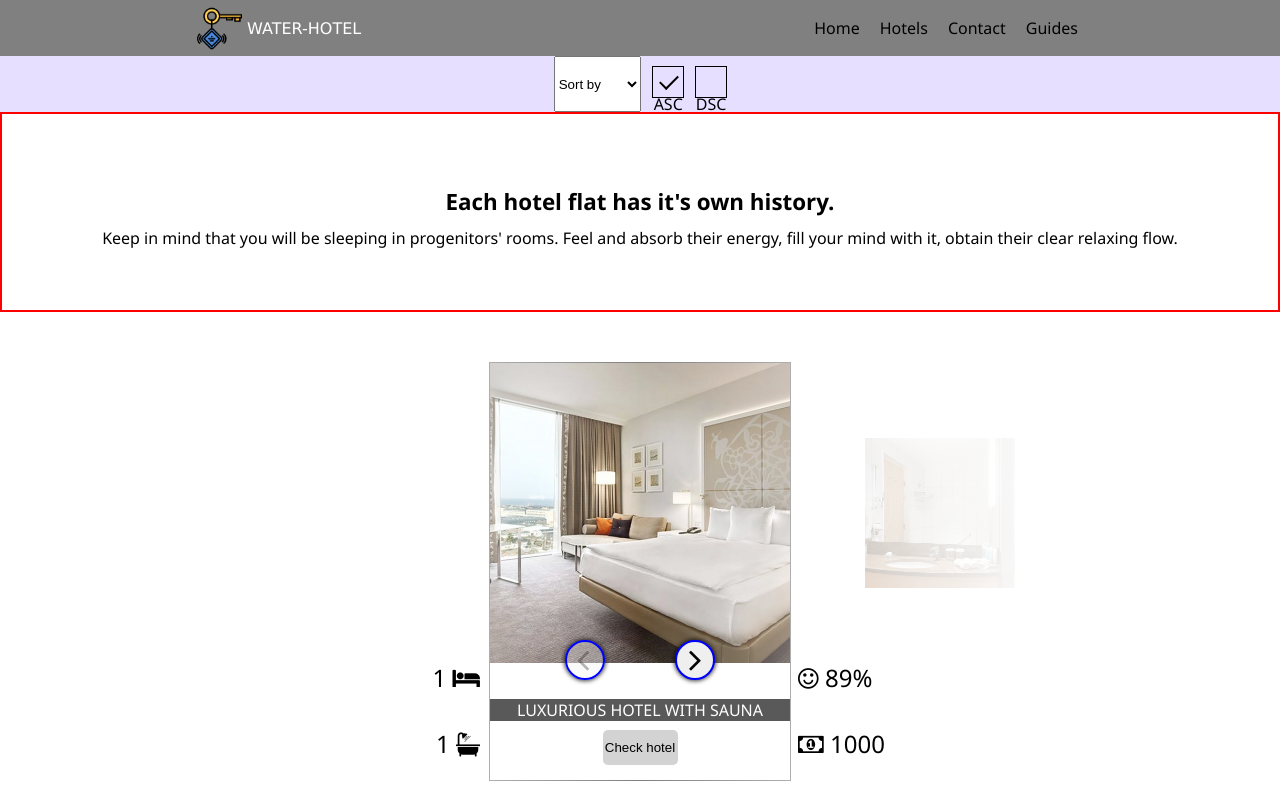
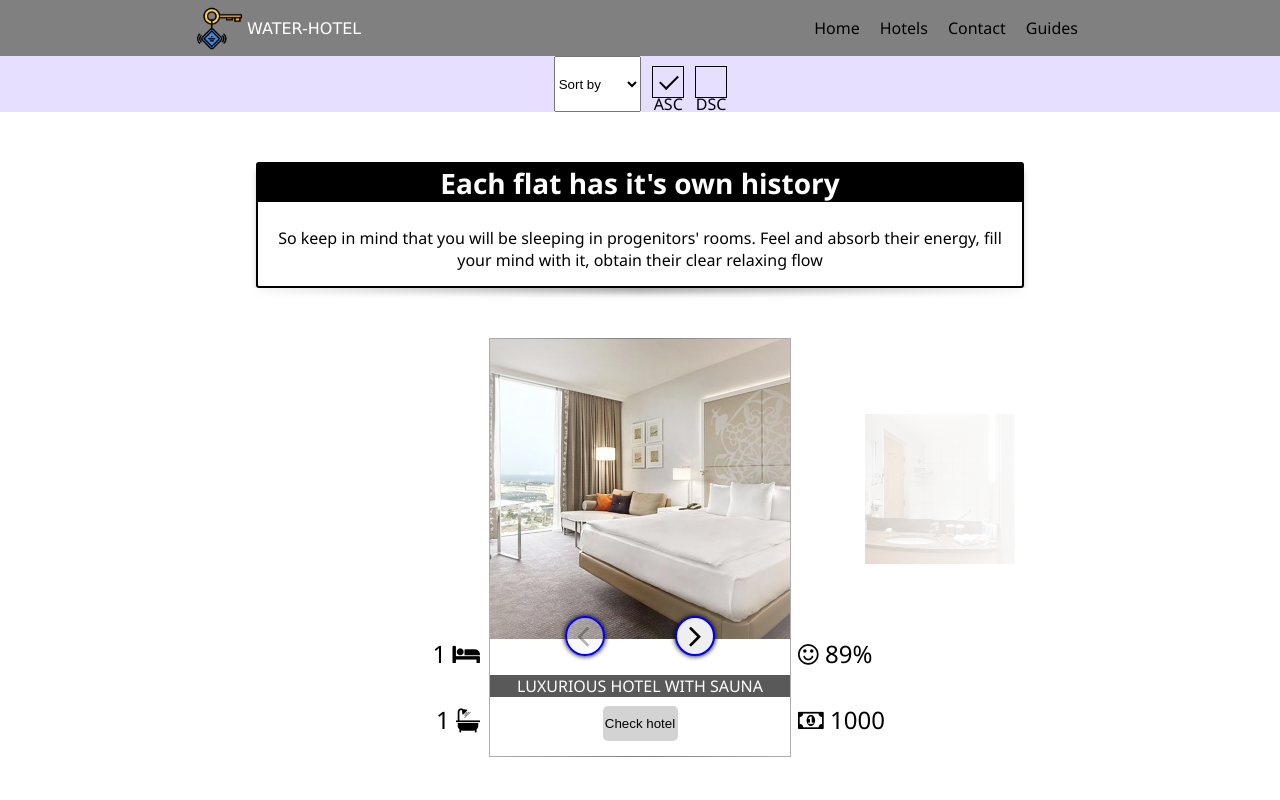
Before and after one commit to klauza/bhutan-hotel-app, a React (Create React App) app: page /hotel-list in a window 1280 px wide. Shown: the top 800 px of the page. Built offline with nearby package versions, Linux system fonts and the light colour scheme.

Commit message:
hotel & guide components TopText edit

```diff
--- a/src/components/pages/Guides.js
+++ b/src/components/pages/Guides.js
@@ -7,6 +7,7 @@ import styled from 'styled-components';
 const Container = styled.div`
   width: 70%;
   margin: 0 auto;
+  overflow: hidden;
   @media(max-width: 768px){
     width: 95%;
   }
@@ -22,7 +23,28 @@ const Grid = styled.div`
     grid-gap: 3px;
   }
 `;
-
+const GuidesTopText = styled.div`
+  width: 60%; height: auto;
+  margin: 50px auto 0 auto;
+  display: flex; flex-direction: column;
+  justify-content: start;
+  text-align: center;
+  border: 2px solid black; border-radius: 3px;
+  box-shadow: 0px 5px 6px -2px rgba(117,117,117,0.65);
+  p:nth-child(1){
+    background: black;
+    color: white;
+    font-size: 1.15em;
+    font-weight: 700;
+    padding: 15px;
+  }
+  p:nth-child(2){
+    background: grey;
+    color: white;
+    font-size: 1.15em;
+    padding: 15px;
+  }
+`;
 // end-styles
 
 
@@ -32,8 +54,11 @@ const Guides = () => {
 
   return (
     <Container>
-      <p className="text-center">Rent a guide and let him lead your adventure to a higher level of exploration.</p>
-      <p className="text-center">Our guides have huge knowledge of locale events and awesome views.</p>
+      <GuidesTopText>
+        <p>Rent a guide and let him lead your adventure to a higher level of exploration.</p>
+        <p>Our guides have huge knowledge of locale events and awesome views.</p>
+      </GuidesTopText>
+
       <Grid>
         {guides.map((guide, id) => <GuideList id={id} key={id} guide={guide} /> )}
       </Grid>
--- a/src/components/pages/Hotels.js
+++ b/src/components/pages/Hotels.js
@@ -10,15 +10,22 @@ import {loadHotels, sortByType, sortByOrder} from '../../actions/sortingActions'
 
 // STYLES
 const HotelTopText = styled.div`
-  width: 100%; height: 200px;
-  border: 2px solid red;
+  width: 60%; height: auto;
+  margin: 50px auto 0 auto;
   display: flex; flex-direction: column;
-  justify-content: center;
+  justify-content: start;
   text-align: center;
+  border: 2px solid black; border-radius: 3px;
+  box-shadow: 0px 7px 6px -2px rgba(117,117,117,0.65);
   p:nth-child(1){
-    margin: 10px 0;
-    font-size: 1.4em;
+    background: black;
+    color: white;
+    margin: 0 0 10px 0;
+    font-size: 1.75em;
     font-weight: 700;
+  }
+  p:nth-child(2){
+    padding: 15px;
   }
 `;
 // styles-end
@@ -48,10 +55,6 @@ const Hotels = ({sort: {hotels, sortType, sortOrder}, loadHotels, sortByType, so
 
     loadHotelSDOM();
 
-
-    // if(sortType){
-
-    // }
     //eslint-disable-next-line
   }, [hotels])
 
@@ -104,8 +107,8 @@ const Hotels = ({sort: {hotels, sortType, sortOrder}, loadHotels, sortByType, so
       <Fragment>
         <HotelsSearchBar selectedOption={selectedOption} selectedOrder={selectedOrder} handleColumnHeaderClick={handleColumnHeaderClick} handleOrder={handleOrder} />
         <HotelTopText>
-          <p>Each hotel flat has it's own history. </p>
-          <p>Keep in mind that you will be sleeping in progenitors' rooms. Feel and absorb their energy, fill your mind with it, obtain their clear relaxing flow.</p>
+          <p>Each flat has it's own history</p>
+          <p>So keep in mind that you will be sleeping in progenitors' rooms. Feel and absorb their energy, fill your mind with it, obtain their clear relaxing flow</p>
         </HotelTopText>
 
         {
```
